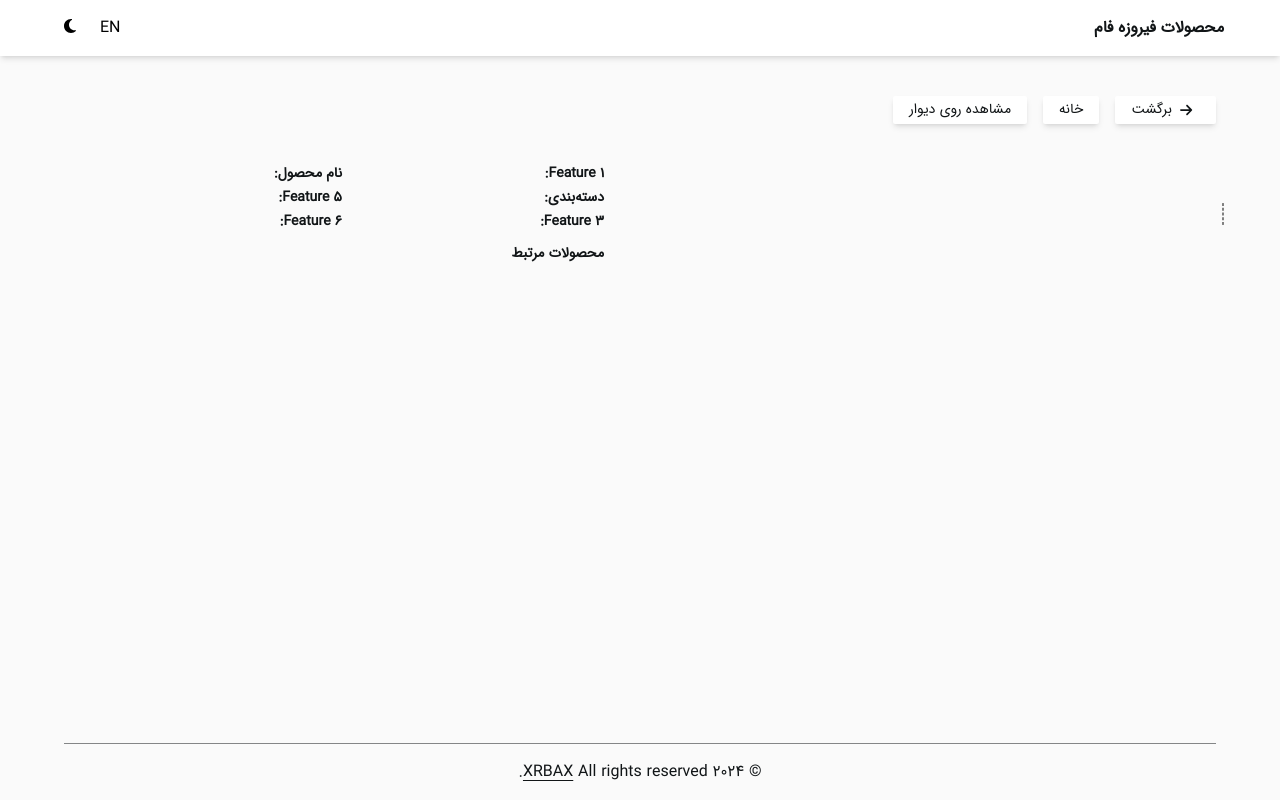
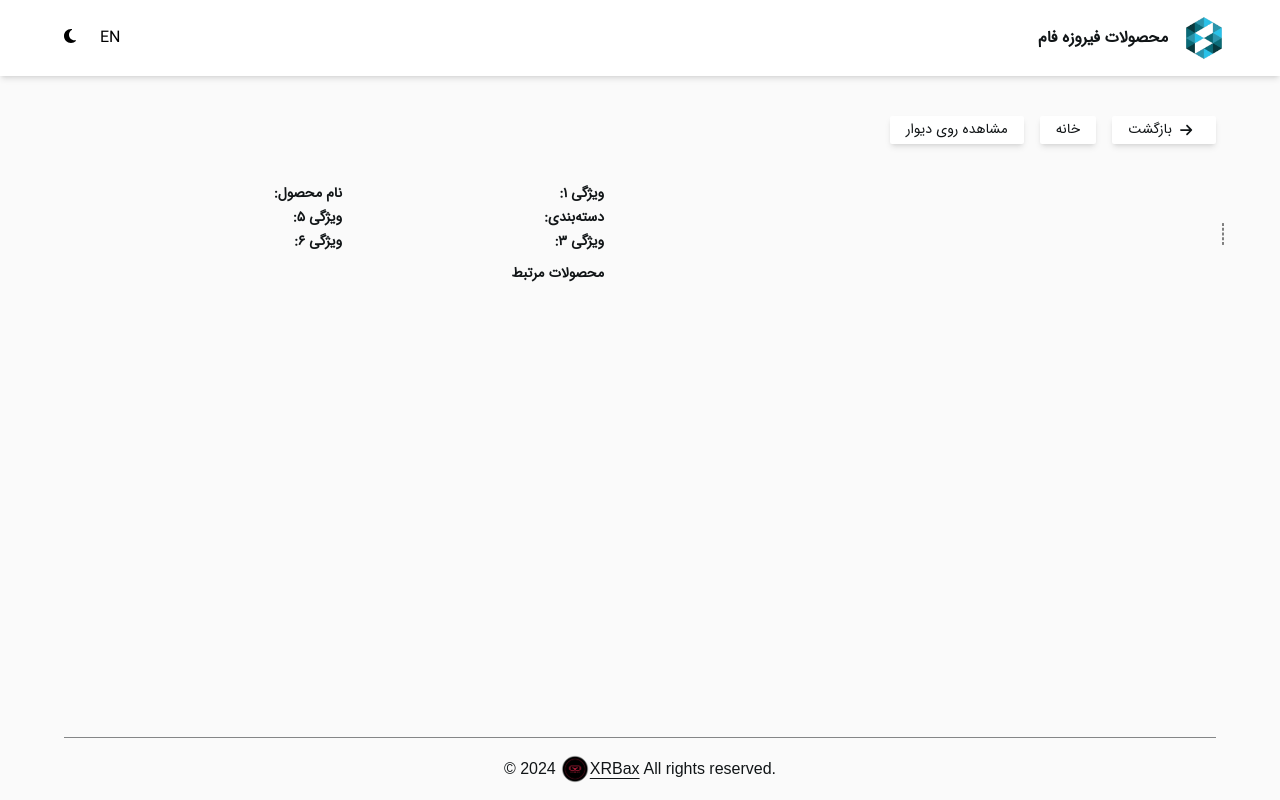
Before and after one commit to mmollaahmadi/Firouze-CO, a Next.js app: page /product/1 in a window 1280 px wide. Built offline with nearby package versions, Linux system fonts and the light colour scheme.

Commit message:
use context and language in some place. add logos to header and footer.

```diff
--- a/src/components/composite/Footer/Footer.tsx
+++ b/src/components/composite/Footer/Footer.tsx
@@ -1,4 +1,5 @@
 import { GlobalContext } from "@/context";
+import Image from "next/image";
 import React, { useContext } from "react";
 
 export default function Footer() {
@@ -6,15 +7,37 @@ export default function Footer() {
 
   return (
     <footer
-    className={`bg-gray-800 text-white py-4 border-t-[1px] border-opacity-50 mx-16 mt-40 ${
-      colorMode === "light" ? "border-SuperDarkBlue" : "border-White"
-    }`}>
+      className={`bg-gray-800 text-white py-4 border-t-[1px] border-opacity-50 mx-16 mt-40 ${
+        colorMode === "light" ? "border-SuperDarkBlue" : "border-White"
+      }`}
+    >
       <div
         className={`container mx-auto text-center ${
           colorMode === "light" ? "text-SuperDarkBlue" : "text-White"
         }`}
       >
-        <p>&copy; 2024 <a className="underline underline-offset-4" href={"https://xrbax.com/"}>XRBAX</a> All rights reserved.</p>
+        <p
+          style={{ direction: "ltr", fontFamily: "sans-serif" }}
+          className="flex items-center justify-center"
+        >
+          &copy; 2024{" "}
+          <a
+            className="underline underline-offset-4 flex items-center mx-1"
+            href={"https://xrbax.com/"}
+          >
+            <Image
+              src={"/images/logo-xrbax.jpg"}
+              alt={""}
+              width={30}
+              height={30}
+              className="rounded-t-md"
+              style={{ objectFit: "cover" }}
+              loading="lazy"
+            />
+            XRBax
+          </a>
+          All rights reserved.
+        </p>
       </div>
     </footer>
   );
--- a/src/components/composite/Header/Header.tsx
+++ b/src/components/composite/Header/Header.tsx
@@ -1,7 +1,9 @@
 import ColorModeButton from "@/components/atomic/ColorModeButton";
 import { GlobalContext } from "@/context";
 import useLanguage from "@/logic/client/useLanguage";
+import Image from "next/image";
 import React, { useContext } from "react";
+
 export default function Header() {
   const { colorMode, language, setLanguage } = useContext(GlobalContext);
   const { getContext } = useLanguage();
@@ -12,6 +14,16 @@ export default function Header() {
         colorMode === "light" ? "bg-White" : "bg-DarkBlue"
       }`}
     >
+      <div className="flex items-center gap-4">
+        <Image
+          src={"/images/logo.webp"}
+          alt={""}
+          width={40}
+          height={40}
+          className="rounded-t-md"
+          style={{ objectFit: "cover" }}
+          loading="lazy"
+        />
         <h2
           className={`font-bold ${
             colorMode === "light" ? "text-SuperDarkBlue" : "text-White"
@@ -19,6 +31,7 @@ export default function Header() {
         >
           {context?.header_title}
         </h2>
+      </div>
       <div className="flex gap-4">
         <button
           onClick={() => setLanguage(language === "fa" ? "en" : "fa")}
--- a/src/components/composite/ProductInformationSection/FirstColumn.tsx
+++ b/src/components/composite/ProductInformationSection/FirstColumn.tsx
@@ -2,6 +2,7 @@ import React, { useContext } from "react";
 import InformationRow from "./InformationRow";
 import { GlobalContext } from "@/context";
 import { CATEGORIES } from "@/constants";
+import useLanguage from "@/logic/client/useLanguage";
 
 export default function FirstColumn({
   withDetail,
@@ -11,17 +12,29 @@ export default function FirstColumn({
   data: any;
 }) {
   const { language } = useContext(GlobalContext);
+  const { getContext } = useLanguage();
+  const context = getContext(language);
   return (
     <div className={`col-span-2 ${withDetail && "md:col-span-1"}`}>
       {withDetail && (
-        <InformationRow label="Feature 1" value={data?.nativeName} />
+        <InformationRow
+          label={context?.feature ? `${context?.feature} 1` : ""}
+          value={data?.nativeName}
+        />
       )}
       <InformationRow
-        label={language === "en" ? "Category" : "دسته‌بندی"}
-        value={CATEGORIES?.filter(c => c.value === data?.category)?.[0]?.[`${language}_label`]}
+        label={context?.category ?? ""}
+        value={
+          CATEGORIES?.filter((c) => c.value === data?.category)?.[0]?.[
+            `${language}_label`
+          ]
+        }
       />
       {withDetail && (
-        <InformationRow label="Feature 3" value={data?.subregion} />
+        <InformationRow
+          label={context?.feature ? `${context?.feature} 3` : ""}
+          value={data?.subregion}
+        />
       )}
     </div>
   );
--- a/src/components/composite/ProductInformationSection/SecondColumn.tsx
+++ b/src/components/composite/ProductInformationSection/SecondColumn.tsx
@@ -1,8 +1,12 @@
 import React, { useContext } from "react";
 import InformationRow from "./InformationRow";
 import { GlobalContext } from "@/context";
+import useLanguage from "@/logic/client/useLanguage";
+
 export default function SecondColumn({ data }: { data: any }) {
   const { language } = useContext(GlobalContext);
+  const { getContext } = useLanguage();
+  const context = getContext(language);
 
   return (
     <div className="col-span-2 md:col-span-1">
@@ -11,7 +15,7 @@ export default function SecondColumn({ data }: { data: any }) {
         value={data?.[`${language}_name`]}
       />
       <InformationRow
-        label="Feature 5"
+        label={context?.feature ? `${context?.feature} 5` : ""}
         value={data?.currencies
           ?.map((element: any) => {
             return element.name;
@@ -19,7 +23,7 @@ export default function SecondColumn({ data }: { data: any }) {
           .join(" ")}
       />
       <InformationRow
-        label="Feature 6"
+        label={context?.feature ? `${context?.feature} 6` : ""}
         value={data?.languages
           ?.map((element: any) => {
             return element.name;
--- a/src/components/screen/Detail/Toolbar.section.tsx
+++ b/src/components/screen/Detail/Toolbar.section.tsx
@@ -1,5 +1,6 @@
 import Button from "@/components/atomic/Button";
 import { GlobalContext } from "@/context";
+import useLanguage from "@/logic/client/useLanguage";
 import { faArrowLeft, faArrowRight } from "@fortawesome/free-solid-svg-icons";
 import { useRouter } from "next/router";
 import { useContext } from "react";
@@ -11,18 +12,20 @@ export default function ToolbarSection({
 }) {
   const router = useRouter();
   const { language } = useContext(GlobalContext);
+  const { getContext } = useLanguage();
+  const context = getContext(language);
 
   return (
     <div className="flex flex-row w-full justify-start items-center my-6">
       <Button
         onClick={() => router.back()}
-        label={language === "en" ? "Back" : "برگشت"}
+        label={context?.back_btn}
         icon={language === "en" ? faArrowLeft : faArrowRight}
         className="mx-0"
       />
       <Button
         onClick={() => router.push("/")}
-        label={language === "en" ? "Home" : "خانه"}
+        label={context?.home_btn}
         className="mx-2"
       />
       <Button
--- a/src/dictionaries/en.json
+++ b/src/dictionaries/en.json
@@ -12,5 +12,6 @@
   "back_btn": "Back",
   "home_btn": "Home",
   "display_on_the_wall": "Display on the wall",
-  "related_products": "Related Products"
+  "related_products": "Related Products",
+  "feature": "Feature"
 }
--- a/src/dictionaries/fa.json
+++ b/src/dictionaries/fa.json
@@ -9,8 +9,9 @@
   "remove_filter": "حذف فیلتر",
   "category": "دسته‌بندی",
   "footer_context": "© 2024 XRBAX All rights reserved.",
-  "back_btn": "برگشت",
-  "home_btn": "صفحه اصلی",
+  "back_btn": "بازگشت",
+  "home_btn": "خانه",
   "display_on_the_wall": "نمایش روی دیوار",
-  "related_products": "محصولات مرتبط"
+  "related_products": "محصولات مرتبط",
+  "feature": "ویژگی"
 }
```
Also changed, not shown: public/images/logo-xrbax.jpg (added), public/images/logo.webp (added). Lines whose indentation alone changed are shown as unchanged.
